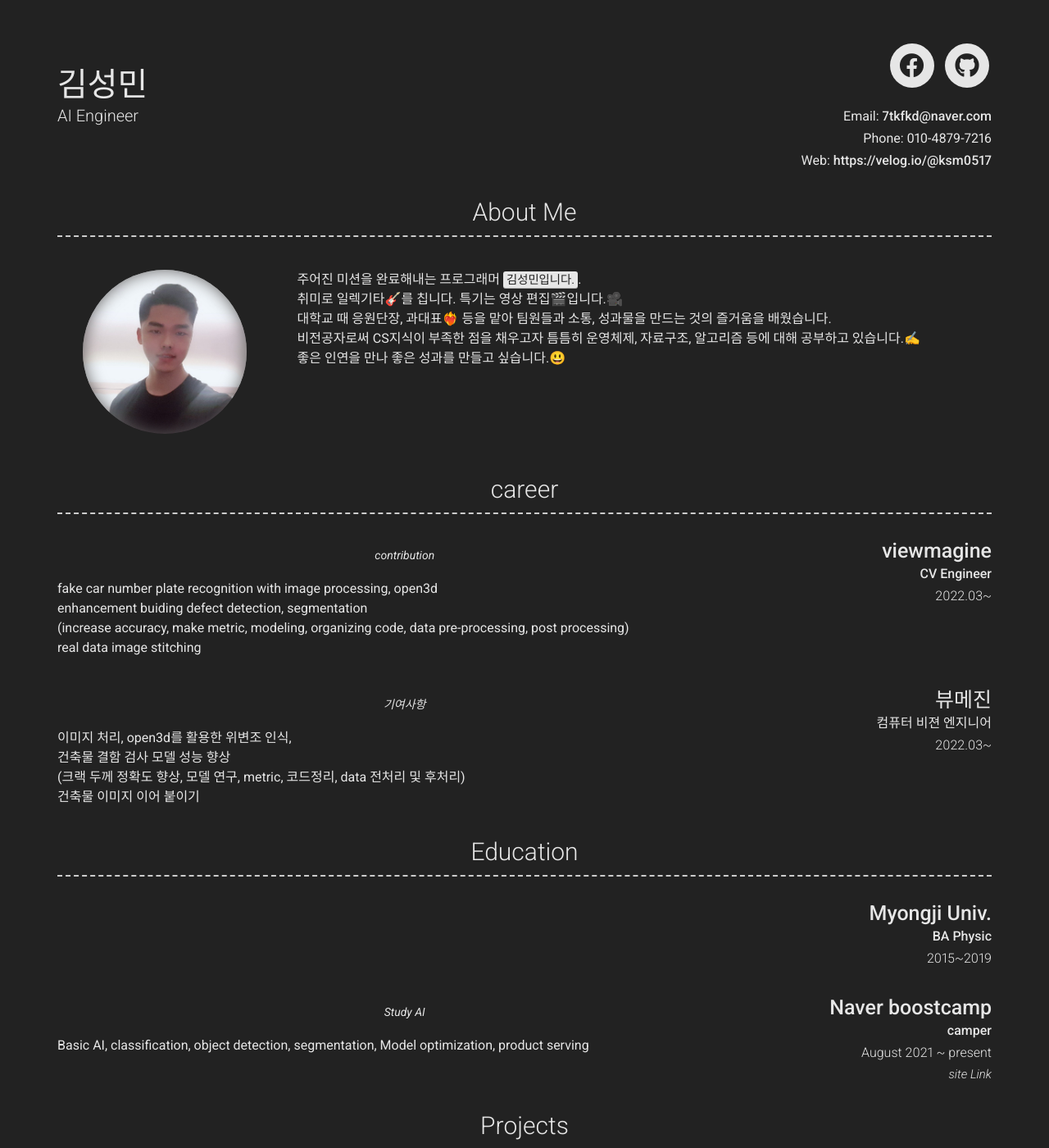
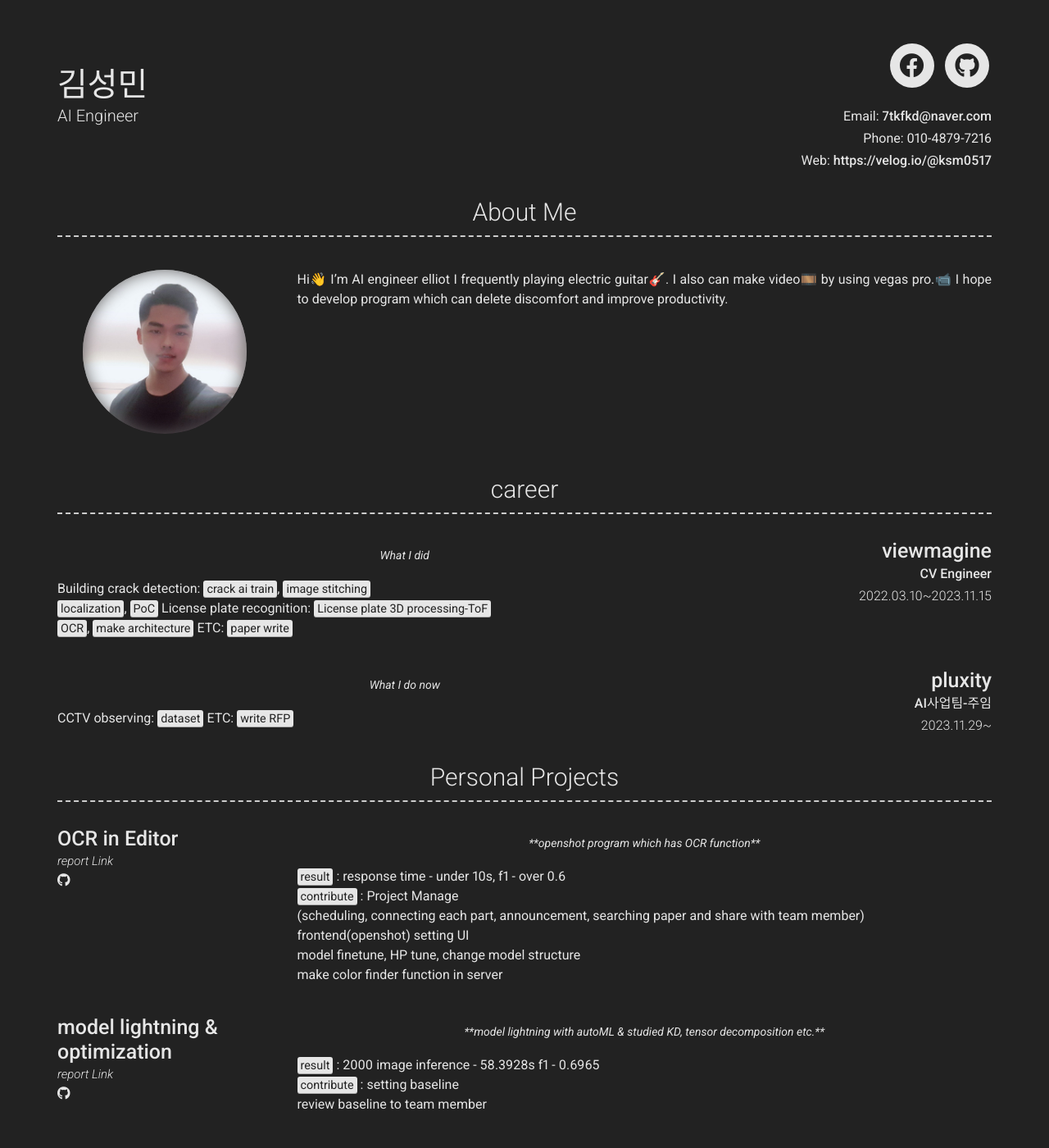
Before and after one commit to ksm0517/aboutMe, a Jekyll site: the page built from index.md, in a window 1280 px wide and 1400 px high. Shown: the whole window at 82% size. Built offline with Jekyll 4.4.1, drawn with Linux system fonts in a browser that asks for light colours; nearby versions of some CDN libraries; some of the changed text lies outside the part shown.

Commit message:
231205 resume update

```diff
--- a/_config.yml
+++ b/_config.yml
@@ -19,36 +19,17 @@ website: https://velog.io/@ksm0517
 darkmode: true
 
 # Social links
-github_username:  ksm0517
+github_username: ksm0517
 # stackoverflow_username: "00000001"
 facebook_username: ksm0517
 # googleplus_username: +jekyll
 
-# Additional icon links
-# additional_links:
-# - title: Link name
-#   icon: Font Awesome brand icon name (eg. fab fa-twitter) (https://fontawesome.com/icons?d=gallery&s=brands&m=free)
-#   url: Link url (eg. https://google.com)
-
-# - title: another link
-#   icon: font awesome brand icon name (eg. fab fa-twitter) (https://fontawesome.com/icons?d=gallery&s=brands&m=free)
-#   url: Link url (eg. https://google.com)
-
-# Google Analytics and Tag Manager
-# Using more than one of these may cause issues with reporting
-# gtm: "GTM-0000000"
-# gtag: "UA-00000000-0"
-# google_analytics: "UA-00000000-0"
-
-# About Section
-# about_title: About Me (Use this to override about section title)
 about_profile_image: images/profile.jpg
 about_content: | # this will include new lines to allow paragraphs
-  주어진 미션을 완료해내는 프로그래머 <mark>김성민입니다.</mark>.<br/>
-  취미로 일렉기타🎸를 칩니다. 특기는 영상 편집🎬입니다.🎥<br/>
-  대학교 때 응원단장, 과대표❤️‍🔥 등을 맡아 팀원들과 소통, 성과물을 만드는 것의 즐거움을 배웠습니다.<br/>
-  비전공자로써 CS지식이 부족한 점을 채우고자 틈틈히 운영체제, 자료구조, 알고리즘 등에 대해 공부하고 있습니다.✍️<br/>
-  좋은 인연을 만나 좋은 성과를 만들고 싶습니다.😃
+  Hi👋 I'm AI engineer elliot
+  I frequently playing electric guitar🎸.
+  I also can make video🎞️ by using vegas pro.📹
+  I hope to develop program which can delete discomfort and improve productivity.
 
 content:
   - title: career
@@ -57,26 +38,125 @@ content:
       - layout: right
         title: viewmagine
         sub_title: CV Engineer
-        caption: 2022.03~
+        caption: 2022.03.10~2023.11.15
         quote: >
-          contribution
+          What I did
+        description: |
+          Building crack detection: <mark>crack ai train</mark>, <mark>image stitching</mark> <br/>
+          <mark>localization</mark>, <mark>PoC</mark>
+          License plate recognition: <mark>License plate 3D processing-ToF</mark><br/>
+          <mark>OCR</mark>, <mark>make architecture</mark>
+          ETC: <mark>paper write</mark>
+      - layout: right
+        title: pluxity
+        sub_title: AI사업팀-주임
+        caption: 2023.11.29~
+        quote: >
+          What I do now
+        description: |
+          CCTV observing: <mark>dataset</mark>
+          ETC: <mark>write RFP</mark>
+
+  - title: Personal Projects # Title for the section
+    layout: list # Type of content section (list/text)
+    content:
+      - layout: left
+        title: OCR in Editor
+        link: https://github.com/ksm0517/portfolio/tree/main/OCR_in_Editor
+        link_text: report Link
+        additional_links:
+          - title: https://github.com/boostcampaitech2/final-project-level3-cv-07
+            icon: fab fa-github
+            url: https://github.com/boostcampaitech2/final-project-level3-cv-07
+        #   - title:  Github page for project (eg. sproogen/modern-resume-theme)
+        #     icon: fab fa-github
+        #     url: Link to project (eg. sproogen.github.io/modern-resume-theme)(optional)
+        quote: >
+          **openshot program which has OCR function**
         description: | # this will include new lines to allow paragraphs
-          fake car number plate recognition with image processing, open3d<br/>
-          enhancement buiding defect detection, segmentation<br/>
-          (increase accuracy, make metric, modeling, organizing code, data pre-processing, post processing)<br/>
-          real data image stitching<br/>
+          <mark>result</mark> : response time - under 10s, f1 - over 0.6<br/>
+          <mark>contribute</mark> : Project Manage<br/>
+          (scheduling, connecting each part, announcement, searching paper and share with team member)<br/>
+          frontend(openshot) setting UI<br/>
+          model finetune, HP tune, change model structure<br/>
+          make color finder function in server
 
-      - layout: right
-        title: 뷰메진
-        sub_title: 컴퓨터 비젼 엔지니어
-        caption: 2022.03~
+      - layout: left
+        title: model lightning & optimization
+        link: https://github.com/ksm0517/portfolio/tree/main/model_optimization
+        link_text: report Link
+        additional_links:
+          - title: https://github.com/boostcampaitech2/model-optimization-level3-cv-07
+            icon: fab fa-github
+            url: https://github.com/boostcampaitech2/model-optimization-level3-cv-07
+        #   - title:  Github page for project (eg. sproogen/modern-resume-theme)
+        #     icon: fab fa-github
+        #     url: Link to project (eg. sproogen.github.io/modern-resume-theme)(optional)
         quote: >
-          기여사항
+          **model lightning with autoML & studied KD, tensor decomposition etc.**
         description: | # this will include new lines to allow paragraphs
-          이미지 처리, open3d를 활용한 위변조 인식,<br/>
-          건축물 결함 검사 모델 성능 향상<br/>
-          (크랙 두께 정확도 향상, 모델 연구, metric, 코드정리, data 전처리 및 후처리)<br/>
-          건축물 이미지 이어 붙이기<br/>
+          <mark>result</mark> : 2000 image inference - 58.3928s f1 - 0.6965<br/>
+          <mark>contribute</mark> : setting baseline<br/>
+          review baseline to team member
+
+      - layout: left
+        title: segmentation
+        link: https://github.com/ksm0517/portfolio/tree/main/segmentation
+        link_text: report Link
+        additional_links:
+          - title: https://github.com/boostcampaitech2/semantic-segmentation-level2-cv-07
+            icon: fab fa-github
+            url: https://github.com/boostcampaitech2/semantic-segmentation-level2-cv-07
+        #   - title:  Github page for project (eg. sproogen/modern-resume-theme)
+        #     icon: fab fa-github
+        #     url: Link to project (eg. sproogen.github.io/modern-resume-theme)(optional)
+        quote: >
+          **trash data segmentation task and also classification too**
+        description: | # this will include new lines to allow paragraphs
+          <mark>result</mark> : increase 0.1 f1 score with experiment <br/>
+          <mark>contribute</mark> : build lib environment, ensemble, augmentation, crf tool etc.<br/>
+          I tried to see change when augmentation is applied.<br/>
+          I think this was the reason that we could go high when private set was revealed.<br/>
+          And I tried to make many engineering tool.
+
+      - layout: left
+        title: object detection
+        link: https://github.com/ksm0517/portfolio/tree/main/object_detection
+        link_text: report Link
+        additional_links:
+          - title: https://github.com/boostcampaitech2/object-detection-level2-cv-07
+            icon: fab fa-github
+            url: https://github.com/boostcampaitech2/object-detection-level2-cv-07
+        #   - title:  Github page for project (eg. sproogen/modern-resume-theme)
+        #     icon: fab fa-github
+        #     url: Link to project (eg. sproogen.github.io/modern-resume-theme)(optional)
+        quote: >
+          **trash data detection task and also classification too**
+        description: | # this will include new lines to allow paragraphs
+          <mark>result</mark> : increase 0.1 f1 score with experiment <br/>
+          <mark>contribute</mark> : visualize, universe101, pvt-B3, DCN, swin, ensemble etc.<br/>
+          I found when model become deeper, it makes high mAP<br/>
+          I thought it might not helpful for me to experimenting just bigger model.<br/>
+          So I focused on finding trouble in visualized picture.<br/>
+          And tried fix them by changing function of model like rpn proposal, fpn.
+
+      - layout: left
+        title: classification
+        link: https://github.com/ksm0517/portfolio/tree/main/classification
+        link_text: report Link
+        additional_links:
+          - title: https://github.com/boostcampaitech2/image-classification-level1-33
+            icon: fab fa-github
+            url: https://github.com/boostcampaitech2/image-classification-level1-33
+        #   - title:  Github page for project (eg. sproogen/modern-resume-theme)
+        #     icon: fab fa-github
+        #     url: Link to project (eg. sproogen.github.io/modern-resume-theme)(optional)
+        quote: >
+          **gender, mask, age classifcation task**
+        description: | # this will include new lines to allow paragraphs
+          <mark>result</mark> : increse 0.1 f1 score by my contribute <br/>
+          <mark>contribute</mark> : customizing label smoothing loss, psuedo labeling and management schedule.<br/>
+          Studied all pipeline of AI model like dataset, data loader, train, evaluation and so on.
 
   - title: Education
     layout: list
@@ -101,116 +181,6 @@ content:
         description: | # this will include new lines to allow paragraphs
           Basic AI, classification, object detection, segmentation, Model optimization, product serving
 
-  - title: Projects # Title for the section
-    layout: list # Type of content section (list/text)
-    content:
-      - layout: left
-        title: OCR in Editor
-        link: https://github.com/ksm0517/portfolio/tree/main/OCR_in_Editor
-        link_text: report Link
-        additional_links:
-          - title:  https://github.com/boostcampaitech2/final-project-level3-cv-07
-            icon: fab fa-github
-            url: https://github.com/boostcampaitech2/final-project-level3-cv-07
-        #   - title:  Github page for project (eg. sproogen/modern-resume-theme)
-        #     icon: fab fa-github
-        #     url: Link to project (eg. sproogen.github.io/modern-resume-theme)(optional)
-        quote: >
-          **openshot program which has OCR function**
-        description: | # this will include new lines to allow paragraphs
-          <mark>result</mark> : response time - under 10s, f1 - over 0.6<br/>
-          <mark>contribute</mark> : Project Manage<br/>
-          (scheduling, connecting each part, announcement, searching paper and share with team member)<br/>
-          frontend(openshot) setting UI<br/>
-          model finetune, HP tune, change model structure<br/>
-          make color finder function in server
-
-      - layout: left
-        title: model lightning & optimization
-        link: https://github.com/ksm0517/portfolio/tree/main/model_optimization
-        link_text: report Link
-        additional_links:
-          - title:  https://github.com/boostcampaitech2/model-optimization-level3-cv-07
-            icon: fab fa-github
-            url: https://github.com/boostcampaitech2/model-optimization-level3-cv-07
-        #   - title:  Github page for project (eg. sproogen/modern-resume-theme)
-        #     icon: fab fa-github
-        #     url: Link to project (eg. sproogen.github.io/modern-resume-theme)(optional)
-        quote: >
-          **model lightning with autoML & studied KD, tensor decomposition etc.**
-        description: | # this will include new lines to allow paragraphs
-          <mark>result</mark> : 2000 image inference - 58.3928s f1 - 0.6965<br/>
-          <mark>contribute</mark> : setting baseline<br/>
-          review baseline to team member
-
-      - layout: left
-        title: segmentation
-        link: https://github.com/ksm0517/portfolio/tree/main/segmentation
-        link_text: report Link
-        additional_links:
-          - title:  https://github.com/boostcampaitech2/semantic-segmentation-level2-cv-07
-            icon: fab fa-github
-            url: https://github.com/boostcampaitech2/semantic-segmentation-level2-cv-07
-        #   - title:  Github page for project (eg. sproogen/modern-resume-theme)
-        #     icon: fab fa-github
-        #     url: Link to project (eg. sproogen.github.io/modern-resume-theme)(optional)
-        quote: >
-          **trash data segmentation task and also classification too**
-        description: | # this will include new lines to allow paragraphs
-          <mark>result</mark> : increase 0.1 f1 score with experiment <br/>
-          <mark>contribute</mark> : build lib environment, ensemble, augmentation, crf tool etc.<br/>
-          I tried to see change when augmentation is applied.<br/>
-          I think this was the reason that we could go high when private set was revealed.<br/>
-          And I tried to make many engineering tool.
-
-      - layout: left
-        title: object detection
-        link: https://github.com/ksm0517/portfolio/tree/main/object_detection
-        link_text: report Link
-        additional_links:
-          - title:  https://github.com/boostcampaitech2/object-detection-level2-cv-07
-            icon: fab fa-github
-            url: https://github.com/boostcampaitech2/object-detection-level2-cv-07
-        #   - title:  Github page for project (eg. sproogen/modern-resume-theme)
-        #     icon: fab fa-github
-        #     url: Link to project (eg. sproogen.github.io/modern-resume-theme)(optional)
-        quote: >
-          **trash data detection task and also classification too**
-        description: | # this will include new lines to allow paragraphs
-          <mark>result</mark> : increase 0.1 f1 score with experiment <br/>
-          <mark>contribute</mark> : visualize, universe101, pvt-B3, DCN, swin, ensemble etc.<br/>
-          I found when model become deeper, it makes high mAP<br/>
-          I thought it might not helpful for me to experimenting just bigger model.<br/>
-          So I focused on finding trouble in visualized picture.<br/>
-          And tried fix them by changing function of model like rpn proposal, fpn.
-
-      - layout: left
-        title: classification
-        link: https://github.com/ksm0517/portfolio/tree/main/classification
-        link_text: report Link
-        additional_links:
-          - title:  https://github.com/boostcampaitech2/image-classification-level1-33
-            icon: fab fa-github
-            url: https://github.com/boostcampaitech2/image-classification-level1-33
-        #   - title:  Github page for project (eg. sproogen/modern-resume-theme)
-        #     icon: fab fa-github
-        #     url: Link to project (eg. sproogen.github.io/modern-resume-theme)(optional)
-        quote: >
-          **gender, mask, age classifcation task**
-        description: | # this will include new lines to allow paragraphs
-          <mark>result</mark> : increse 0.1 f1 score by my contribute <br/>
-          <mark>contribute</mark> : customizing label smoothing loss, psuedo labeling and management schedule.<br/>
-          Studied all pipeline of AI model like dataset, data loader, train, evaluation and so on.
-
-  - title: A Little More About Me
-    layout: text
-    content: | # this will include new lines to allow paragraphs
-      **anormaly detection, mlops** 등에 관심을 가지고 있으며, AI 연구 환경 구축에 흥미를 느낍니다.<br/>
-      **잘 몰라서 해매는 것을 두려워 하지 않으며**, 저보다 잘 아는 분에게 배우는 것에 즐거움을 느낍니다.<br/>
-      프로젝트를 수행한 것은 아니여서 잘은 모르지만 JSP 기반 backend를 공부한 적이 있습니다.<br/>
-      이 때, CSS, html, sql 등의 웹에 대해 조금은 익혔습니다.<br/>
-      아직은 잘 모르는 것들이 많지만 꾸준히 성장해나가는 주니어 개발자가 되고 싶습니다.
-
 # Footer
 footer_show_references: true
 # references_title: References on request (Override references text)
@@ -224,17 +194,18 @@ sass:
   style: compressed
 
 plugins:
- - jekyll-seo-tag
+  - jekyll-seo-tag
 
-exclude : [
-  "Gemfile",
-  "Gemfile.lock",
-  "node_modules",
-  "vendor/bundle/",
-  "vendor/cache/",
-  "vendor/gems/",
-  "vendor/ruby/",
-  "lib/",
-  "scripts/",
-  "docker-compose.yml",
+exclude:
+  [
+    "Gemfile",
+    "Gemfile.lock",
+    "node_modules",
+    "vendor/bundle/",
+    "vendor/cache/",
+    "vendor/gems/",
+    "vendor/ruby/",
+    "lib/",
+    "scripts/",
+    "docker-compose.yml",
   ]
```
